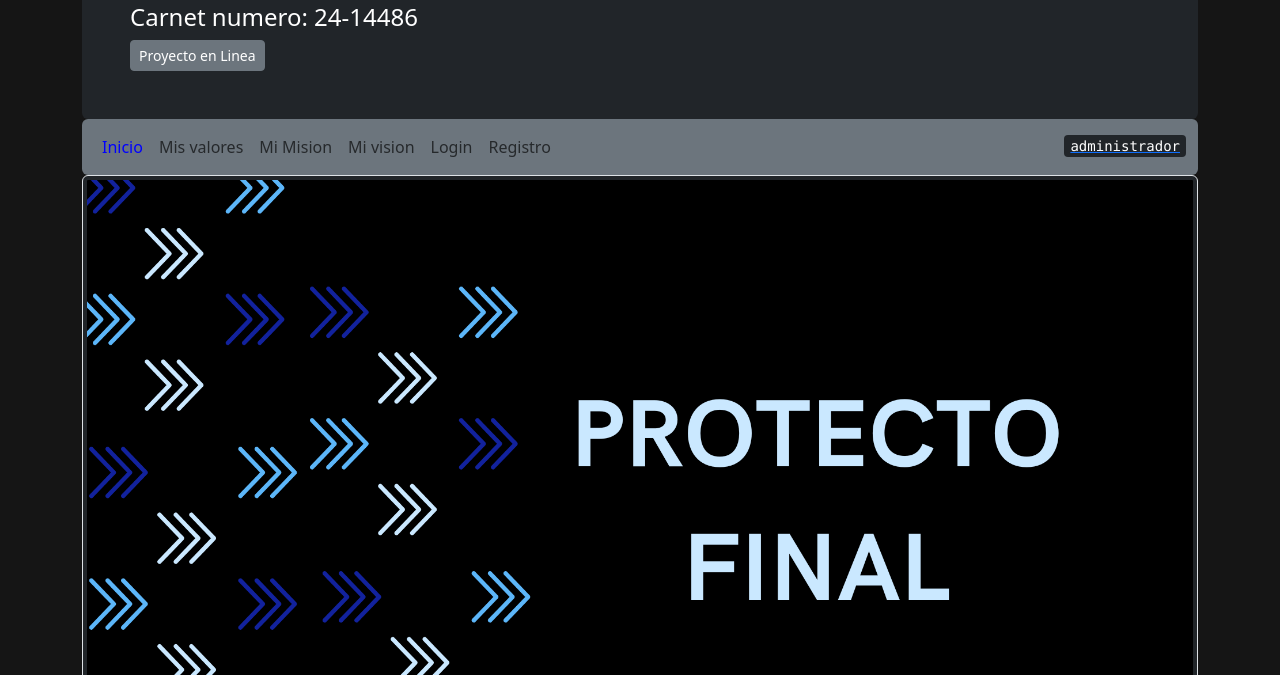
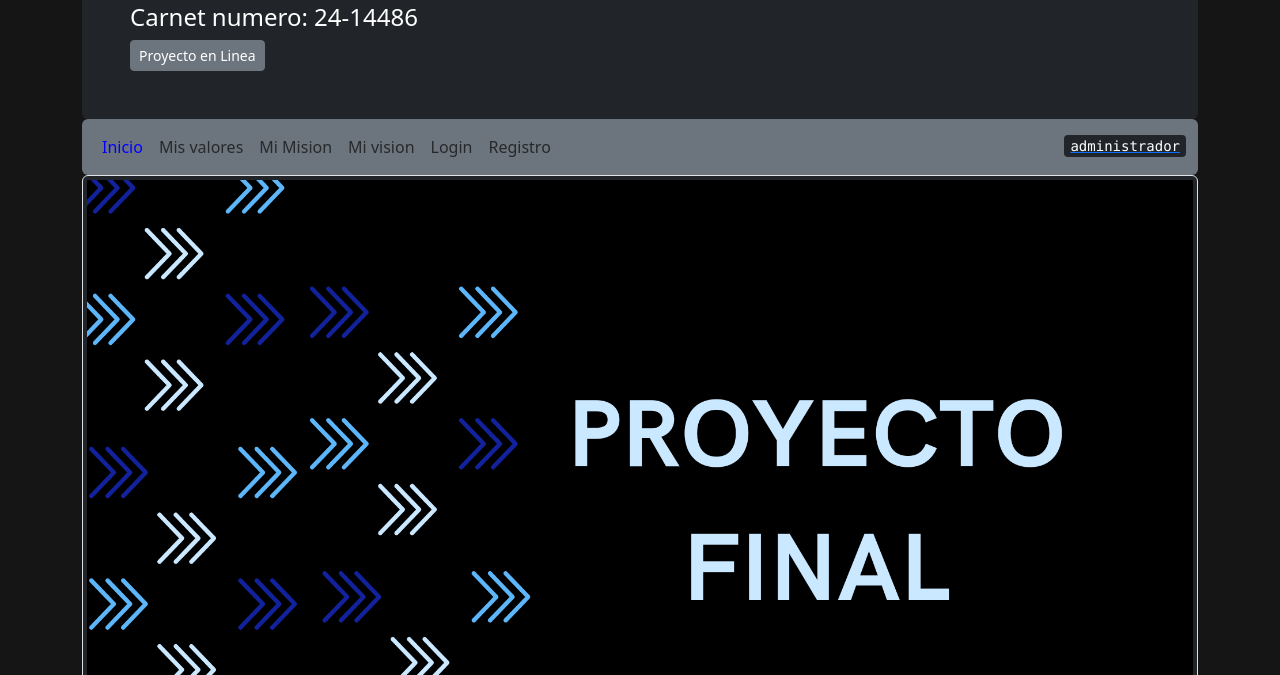
Before and after one commit to axelopezjr/proyecto-isp-umg, a plain HTML site: page index.html in a window 1280 px wide. Shown: the part 125-800 px from the top of the page. Drawn offline with nearby package versions, Linux system fonts and the light colour scheme.

Commit message:
protecto x proyecto

```diff
--- a/index.html
+++ b/index.html
@@ -50,7 +50,7 @@
        </nav>
 
           <div>
-             <img src="img/titulo final 2 - la venganza.png" class="img-thumbnail bg-dark">
+             <img src="img/titulo final 3 -mas titulo que nunca.png" class="img-thumbnail bg-dark">
           </div>
 
           <div class="row">
```
Also changed, not shown: img/titulo final 3 -mas titulo que nunca.png (added).
